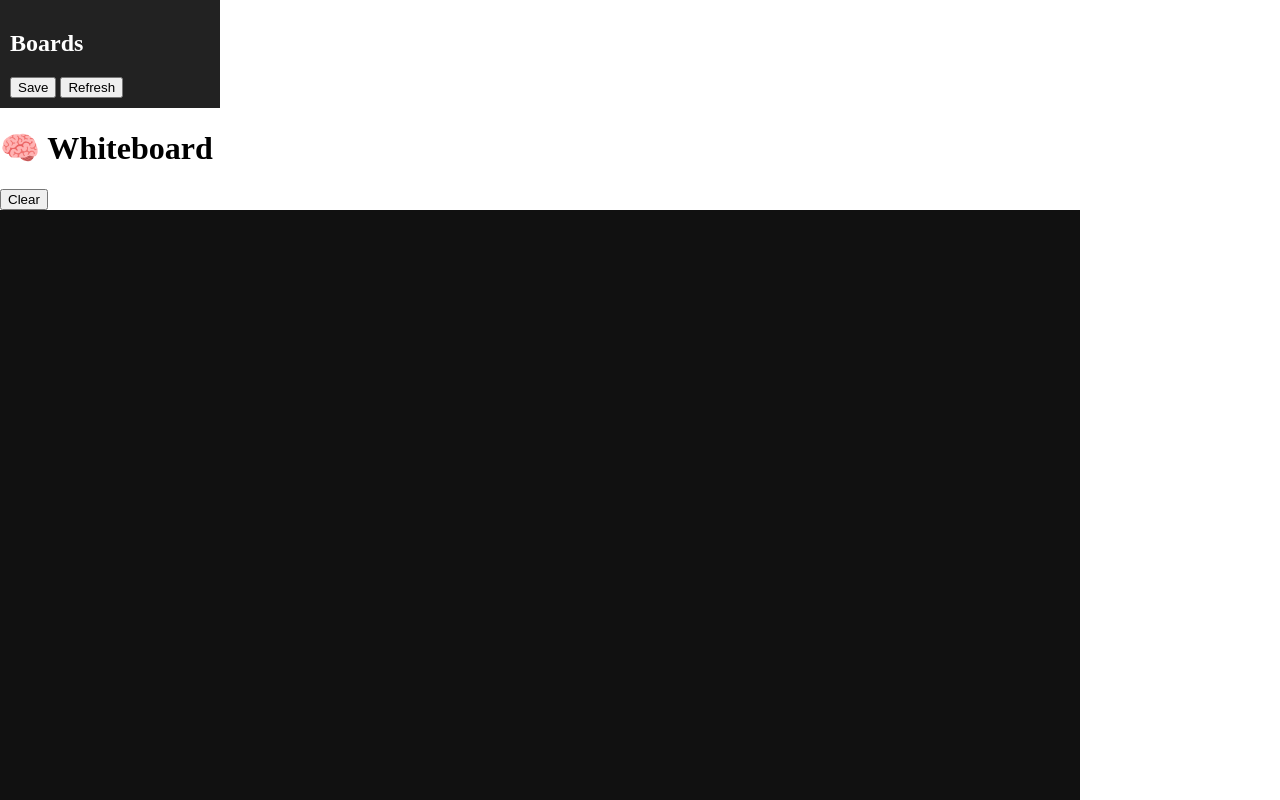
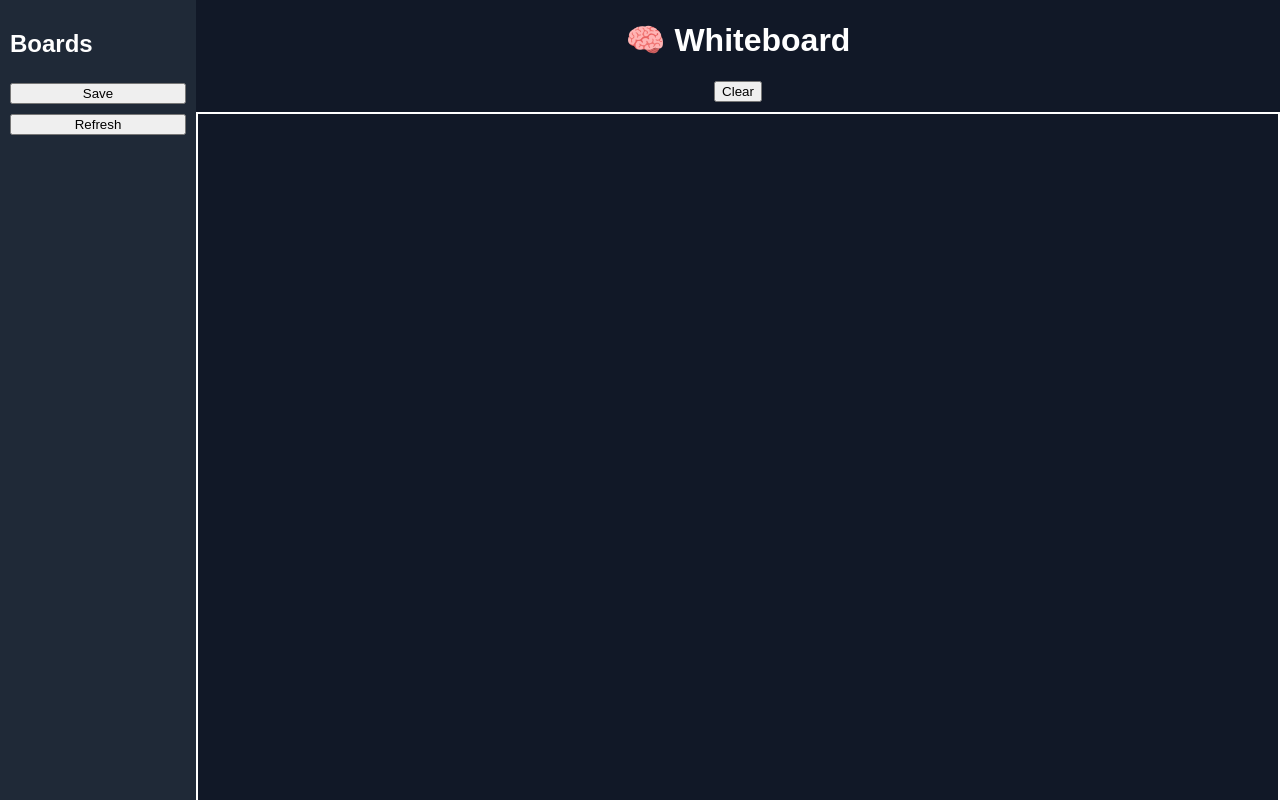
Before and after one commit to ishpreet27/whiteboard.app, a website: page client/index.html in a window 1280 px wide. Shown: the top 800 px of the page. Drawn offline with nearby package versions, Linux system fonts and the light colour scheme; no server answers.

Commit message:
Revamp CSS styles for layout and sidebar

```diff
--- a/client/style.css
+++ b/client/style.css
@@ -1,21 +1,42 @@
 body {
   margin: 0;
+  font-family: Arial;
+}
+
+.container {
   display: flex;
+  height: 100vh;
 }
 
 .sidebar {
-  width: 200px;
-  background: #222;
+  width: 220px;
+  background: #1f2937;
   color: white;
   padding: 10px;
+}
+
+.sidebar button {
+  margin: 5px 0;
+  width: 100%;
 }
 
 #boardsList div {
   margin: 5px 0;
   cursor: pointer;
+  padding: 5px;
+  background: #374151;
+}
+
+.main {
+  flex: 1;
+  display: flex;
+  flex-direction: column;
+  align-items: center;
+  background: #111827;
+  color: white;
 }
 
 canvas {
-  flex: 1;
-  background: #111;
+  border: 2px solid white;
+  margin-top: 10px;
 }
```
